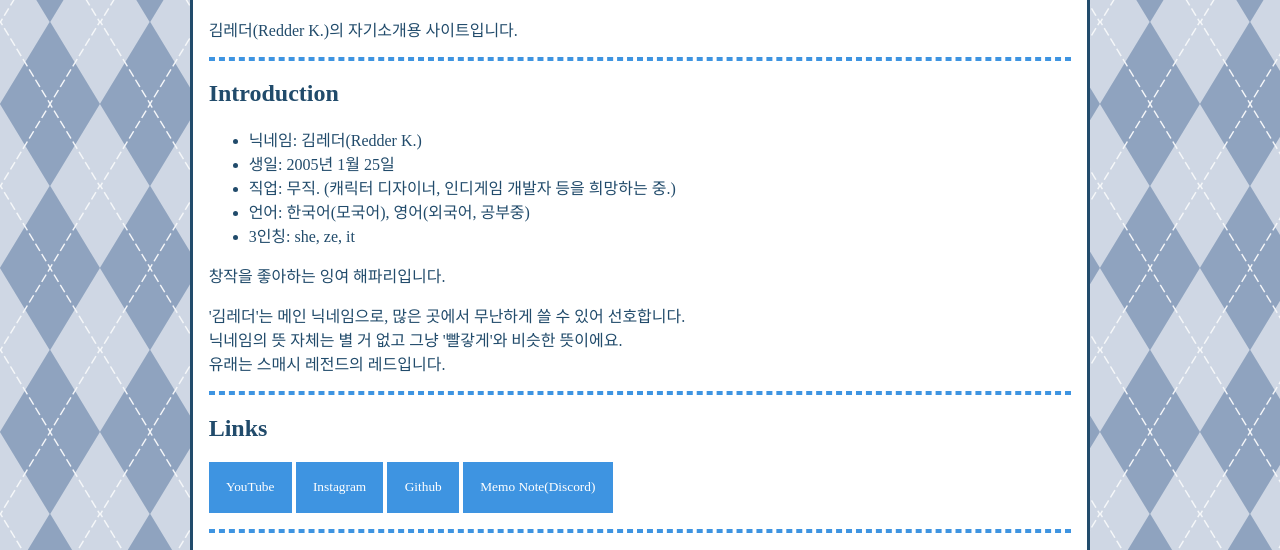
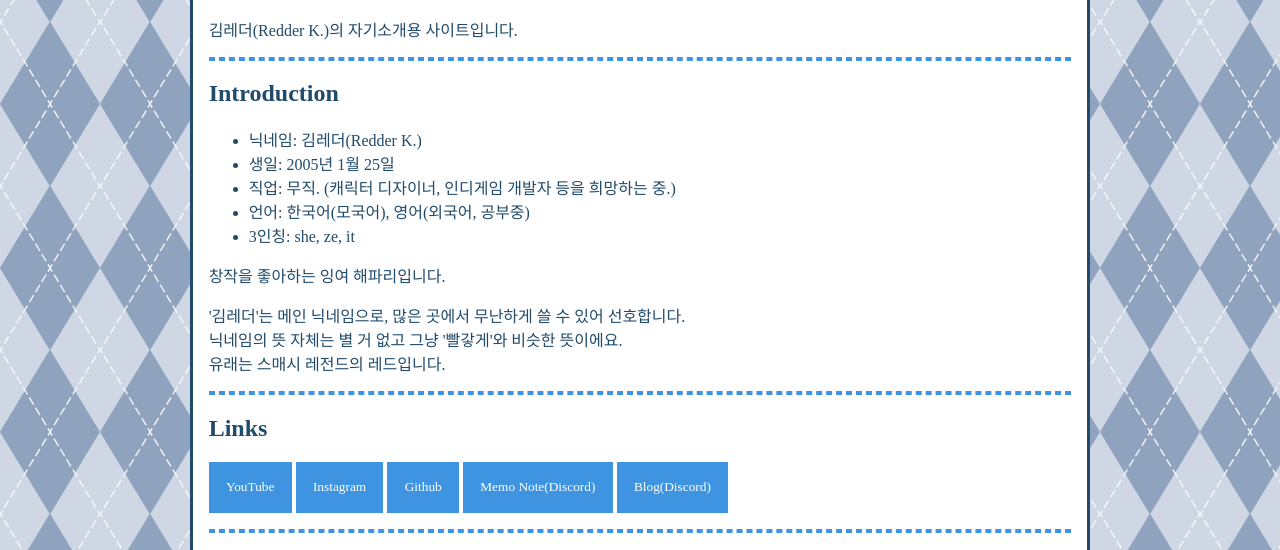
Before and after one commit to alpherthax/alpherthax.github.io, a plain HTML site: page index.html in a window 1280 px wide. Shown: the part 224-774 px from the top of the page. Drawn offline with Linux system fonts and the light colour scheme; a web font is replaced by a local one.

Commit message:
Update index.html

```diff
--- a/index.html
+++ b/index.html
@@ -52,6 +52,7 @@
           <a href="https://www.instagram.com/alpherthax/" target="_blank"><button>Instagram</button></a>
           <a href="https://github.com/alpherthax" target="_blank"><button>Github</button></a>
           <a href="https://discord.com/invite/FzgZbppgWU" target="_blank"><button>Memo Note(Discord)</button></a>
+          <a href="https://blog.naver.com/heiq137" target="_blank"><button>Blog(Discord)</button></a>
         </p>
 
         <hr>
```
